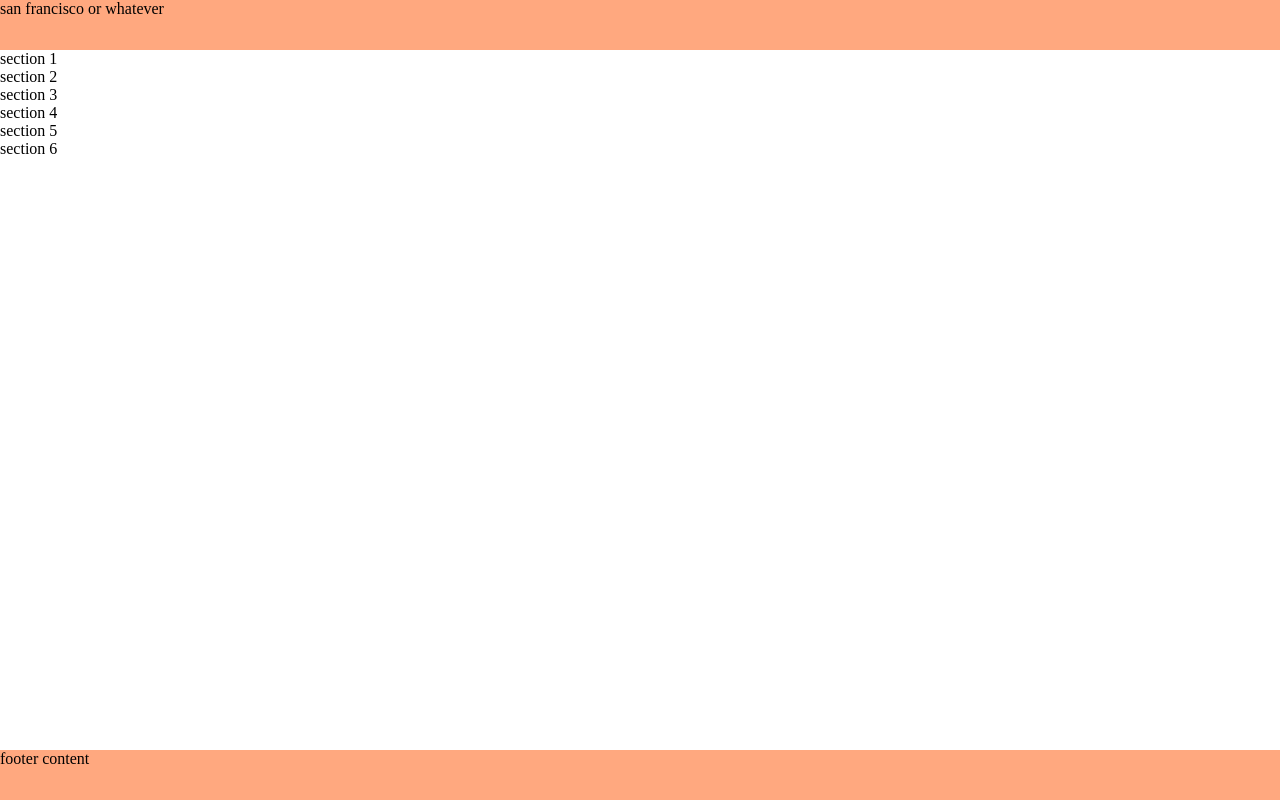
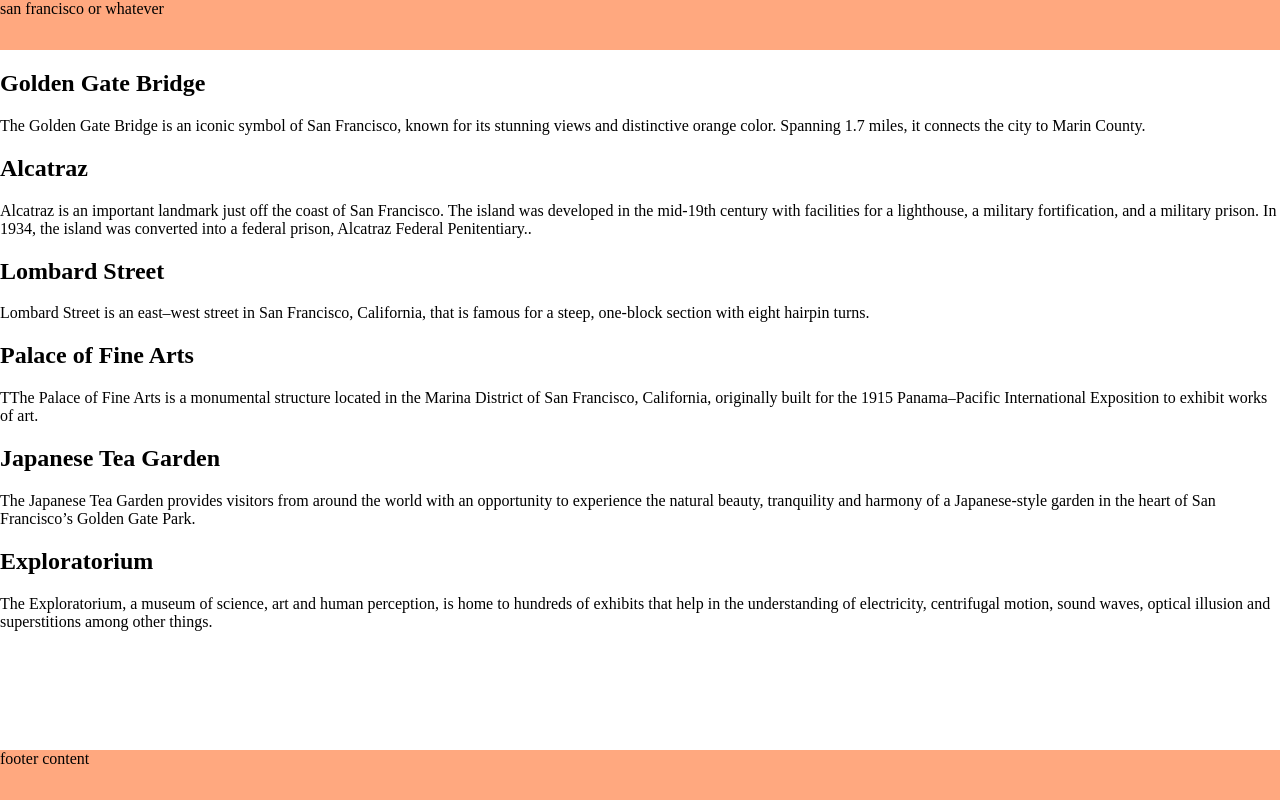
Before and after one commit to mhsu-sfsu/csc317-group-project-1, a plain HTML site: page index.html in a window 1280 px wide. Drawn offline with Linux system fonts and the light colour scheme.

Commit message:
added context to sections

```diff
--- a/index.html
+++ b/index.html
@@ -8,22 +8,28 @@
         <header>san francisco or whatever</header>
         <div class="container">
             <div class="section">
-                section 1
+                <h2>Golden Gate Bridge</h2>
+                <p>The Golden Gate Bridge is an iconic symbol of San Francisco, known for its stunning views and distinctive orange color. Spanning 1.7 miles, it connects the city to Marin County.</p>
             </div>
             <div class="section">
-                section 2
+                <h2>Alcatraz</h2>
+                <p>Alcatraz is an important landmark just off the coast of San Francisco. The island was developed in the mid-19th century with facilities for a lighthouse, a military fortification, and a military prison. In 1934, the island was converted into a federal prison, Alcatraz Federal Penitentiary..</p>
             </div>
             <div class="section">
-                section 3
+                <h2>Lombard Street</h2>
+                <p>Lombard Street is an east–west street in San Francisco, California, that is famous for a steep, one-block section with eight hairpin turns.</p>
             </div>
             <div class="section">
-                section 4
+                <h2>Palace of Fine Arts</h2>
+                <p>TThe Palace of Fine Arts is a monumental structure located in the Marina District of San Francisco, California, originally built for the 1915 Panama–Pacific International Exposition to exhibit works of art.</p>
             </div>
             <div class="section">
-                section 5
+                <h2>Japanese Tea Garden</h2>
+                <p>The Japanese Tea Garden provides visitors from around the world with an opportunity to experience the natural beauty, tranquility and harmony of a Japanese-style garden in the heart of San Francisco’s Golden Gate Park.</p>
             </div>
             <div class="section">
-                section 6
+                <h2>Exploratorium</h2>
+                <p>The Exploratorium, a museum of science, art and human perception, is home to hundreds of exhibits that help in the understanding of electricity, centrifugal motion, sound waves, optical illusion and superstitions among other things.</p>
             </div>
         </div>
         <footer>footer content</footer>
```
